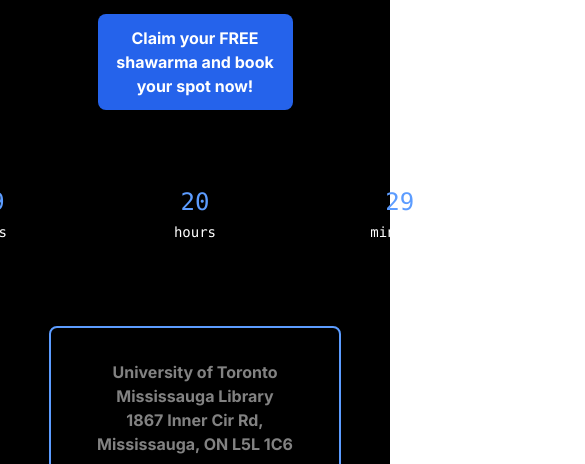
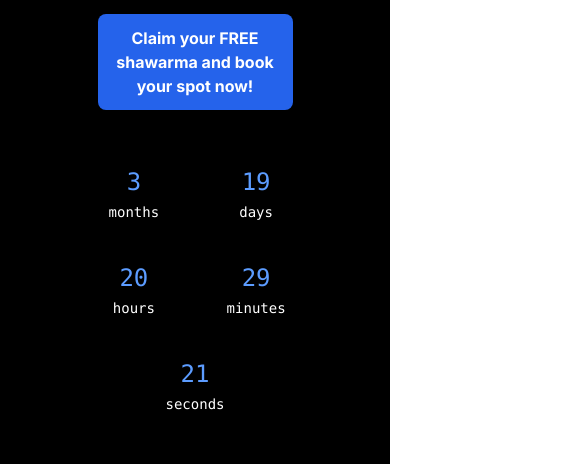
Before and after one commit to advayc/futuremd-site, a Next.js app: page /path2med in a window 390 px wide. Shown: the part 1360-1824 px from the top of the page, 585 px wide, since content can reach past the window. Built offline with nearby package versions, Linux system fonts and the light colour scheme.

Commit message:
chore: Refactor countdown component layout for responsiveness

```diff
--- a/components/countdown.tsx
+++ b/components/countdown.tsx
@@ -1,4 +1,3 @@
-import { useAnimate } from "framer-motion";
 import { useEffect, useRef, useState } from "react";
 
 const COUNTDOWN_FROM = "2024-11-23";
@@ -16,7 +15,7 @@
 
   return (
     <div className="p-4">
-      <div className="mx-auto flex w-full max-w-5xl items-center justify-center">
+      <div className="mx-auto flex flex-wrap w-full max-w-5xl items-center justify-center">
         {month > 0 && <CountdownItem unit="Month" text="months" time={month} />}
         {day > 0 && <CountdownItem unit="Day" text="days" time={day} />}
         {hour > 0 && <CountdownItem unit="Hour" text="hours" time={hour} />}
@@ -31,7 +30,7 @@
   const ref = useRef<HTMLSpanElement | null>(null);
 
   return (
-    <div className="mt-10 flex h-24 w-screen flex-col items-center justify-center gap-1 font-mono md:h-36 md:gap-2">
+    <div className="mt-10 flex flex-col items-center justify-center gap-1 w-1/2 md:w-1/4 lg:w-1/6 font-mono md:h-36 md:gap-2">
       <div className="relative w-full overflow-hidden text-center">
         <span
           ref={ref}
```
